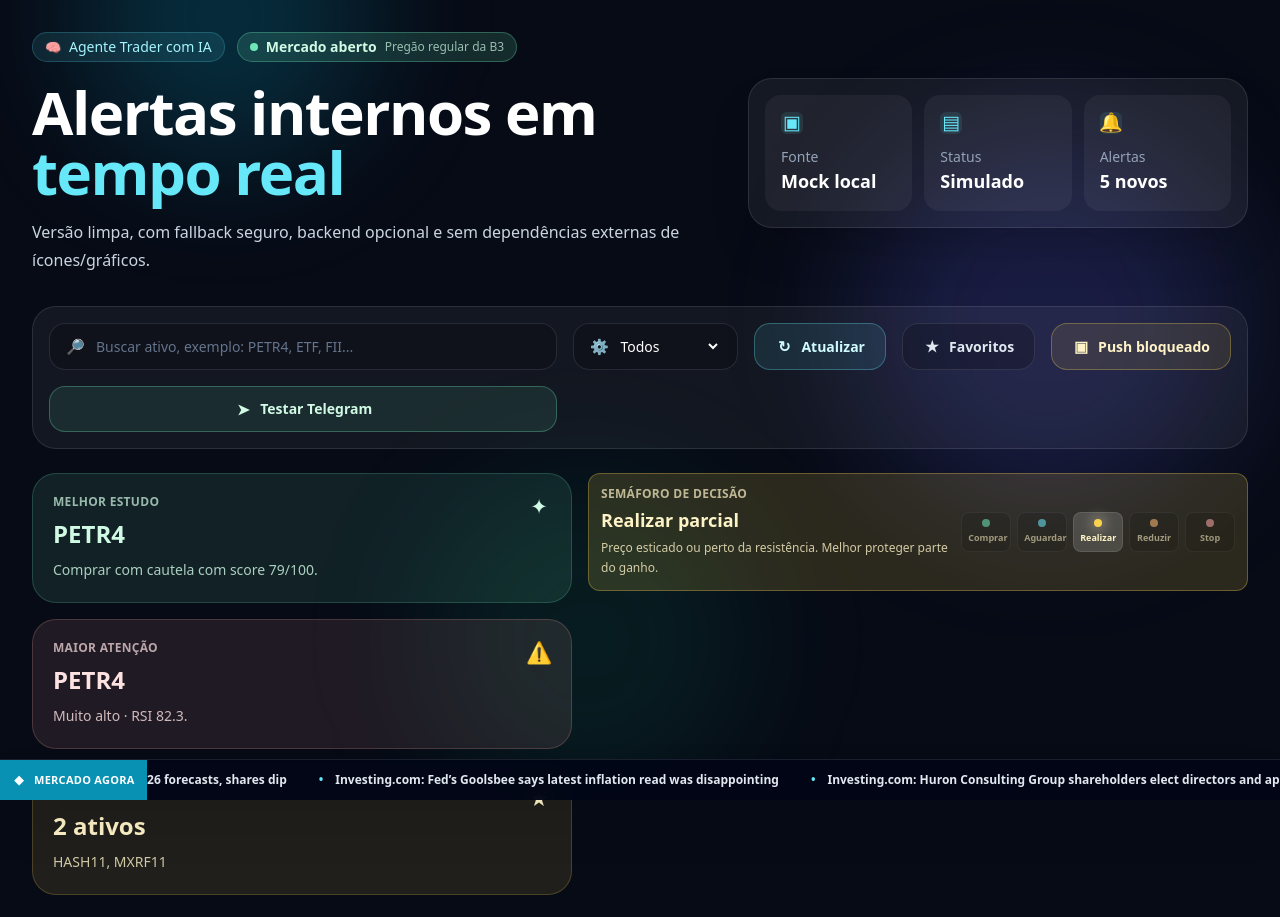
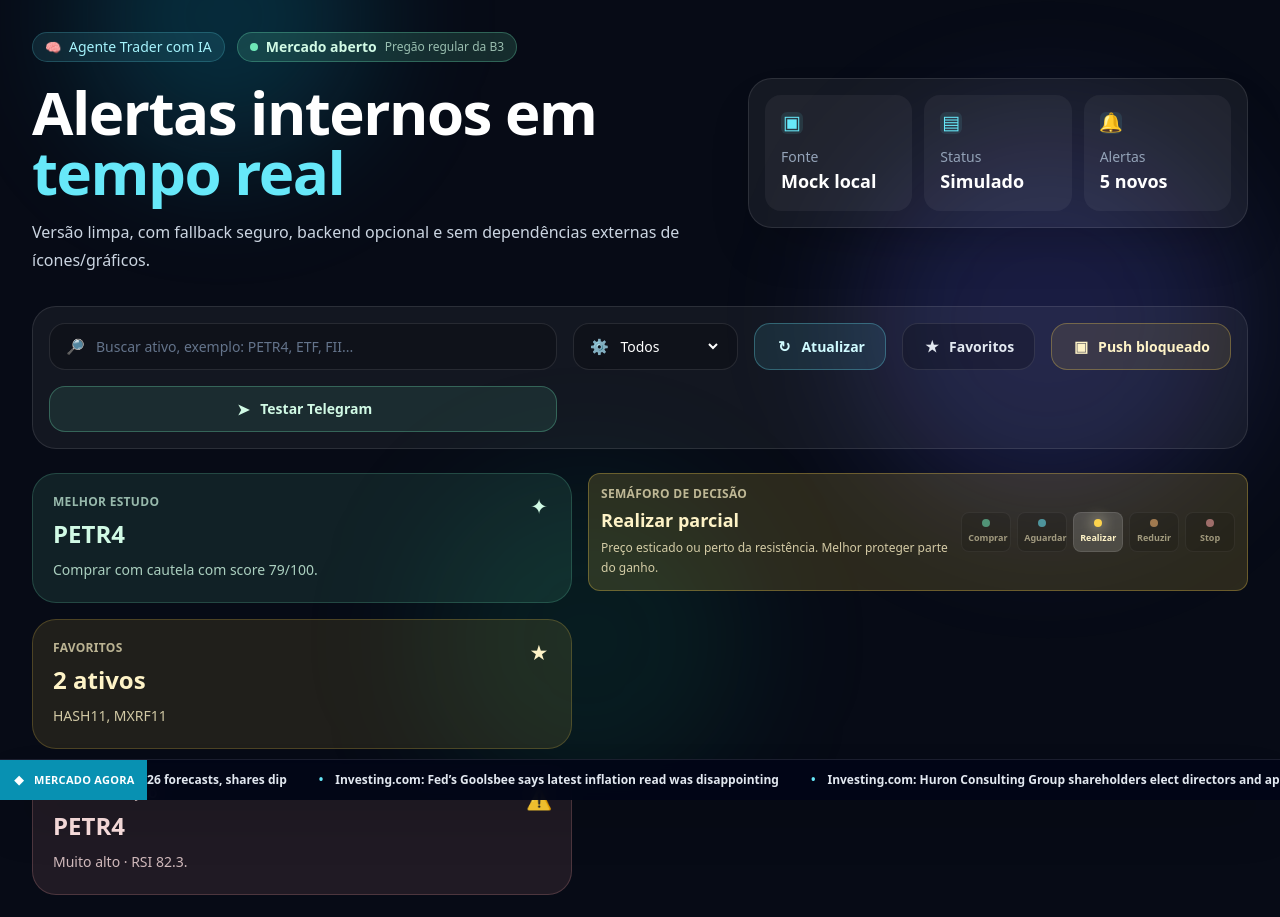
Before and after one commit to rdoratioto/Agente-trader, a React (Vite) app in the folder frontend/: page / in a window 1280 px wide. Shown: the top 917 px of the page. Built offline with nearby package versions, Linux system fonts and the light colour scheme; no server answers.

Commit message:
Reorder summary cards

```diff
--- a/frontend/src/App.jsx
+++ b/frontend/src/App.jsx
@@ -1663,8 +1663,8 @@
         <section className="mt-6 grid items-start gap-4 lg:grid-cols-[0.9fr_1.1fr]">
           <div className="grid gap-4 sm:grid-cols-3 lg:grid-cols-1">
             <RadarSummaryCard icon="spark" label="Melhor estudo" title={radarSummary.best?.ticker || "--"} detail={`${radarSummary.best?.signal || "Sem sinal"} com score ${radarSummary.best?.score ?? "--"}/100.`} color="emerald" />
+            <RadarSummaryCard icon="star" label="Favoritos" title={`${favoriteTickers.length} ativos`} detail={favoriteTickers.length ? favoriteTickers.join(", ") : "Nenhum favorito."} color="amber" />
             <RadarSummaryCard icon="alert" label="Maior atenção" title={radarSummary.riskiest?.ticker || "--"} detail={`${radarSummary.riskiest?.risk || "Risco não calculado"} · RSI ${radarSummary.riskiest?.rsi?.toFixed ? radarSummary.riskiest.rsi.toFixed(1) : "--"}.`} color="red" />
-            <RadarSummaryCard icon="star" label="Favoritos" title={`${favoriteTickers.length} ativos`} detail={favoriteTickers.length ? favoriteTickers.join(", ") : "Nenhum favorito."} color="amber" />
           </div>
           <DecisionSemaphore decision={safeSelectedAsset.decision} />
         </section>
```
